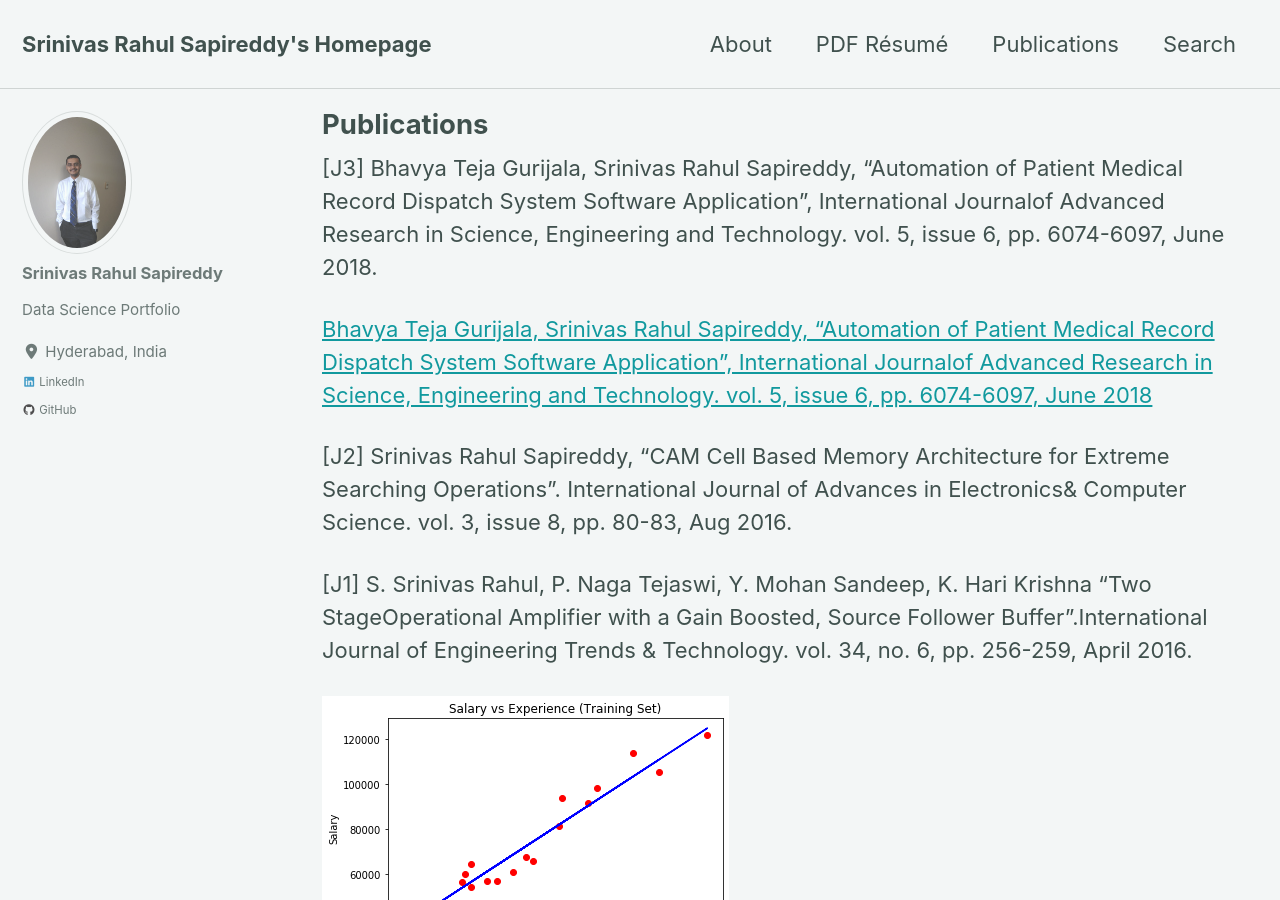
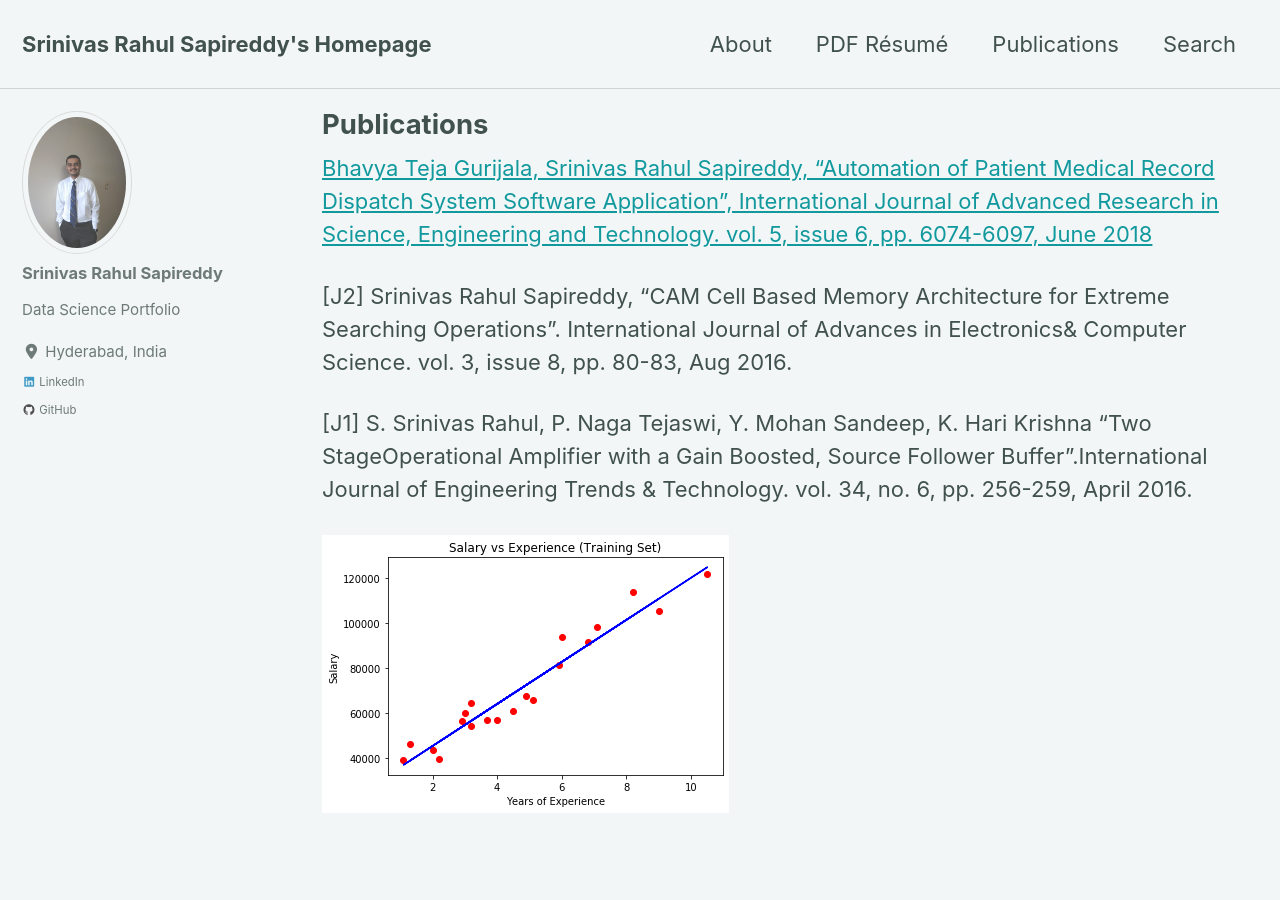
Before and after one commit to srsapireddy/srsapireddy.github.io, a Jekyll site: the page built from _pages/publications.md, in a window 1280 px wide and 900 px high. Built offline with Jekyll 4.4.1, drawn with Linux system fonts in a browser that asks for light colours; cached includes are drawn as plain includes; nearby versions of some CDN libraries.

Commit message:
new gith

```diff
--- a/_pages/publications.md
+++ b/_pages/publications.md
@@ -3,9 +3,7 @@ title: "Publications"
 permalink: /publications/
 ---
 
-[J3] Bhavya Teja Gurijala, Srinivas Rahul Sapireddy, “Automation of Patient Medical Record Dispatch System Software Application”, International Journalof Advanced Research in Science, Engineering and Technology. vol. 5, issue 6, pp. 6074-6097, June 2018.
-
-[Bhavya Teja Gurijala, Srinivas Rahul Sapireddy, “Automation of Patient Medical Record Dispatch System Software Application”, International Journalof Advanced Research in Science, Engineering and Technology. vol. 5, issue 6, pp. 6074-6097, June 2018](http://www.ijarset.com/upload/2018/june/11-IJARSET-_rahul-modified.pdf)
+[ Bhavya Teja Gurijala, Srinivas Rahul Sapireddy, “Automation of Patient Medical Record Dispatch System Software Application”, International Journal of Advanced Research in Science, Engineering and Technology. vol. 5, issue 6, pp. 6074-6097, June 2018](http://www.ijarset.com/upload/2018/june/11-IJARSET-_rahul-modified.pdf)
 
 [J2] Srinivas Rahul Sapireddy, “CAM Cell Based Memory Architecture for Extreme Searching Operations”. International Journal of Advances in Electronics& Computer Science. vol. 3, issue 8, pp. 80-83, Aug 2016.
 
```
